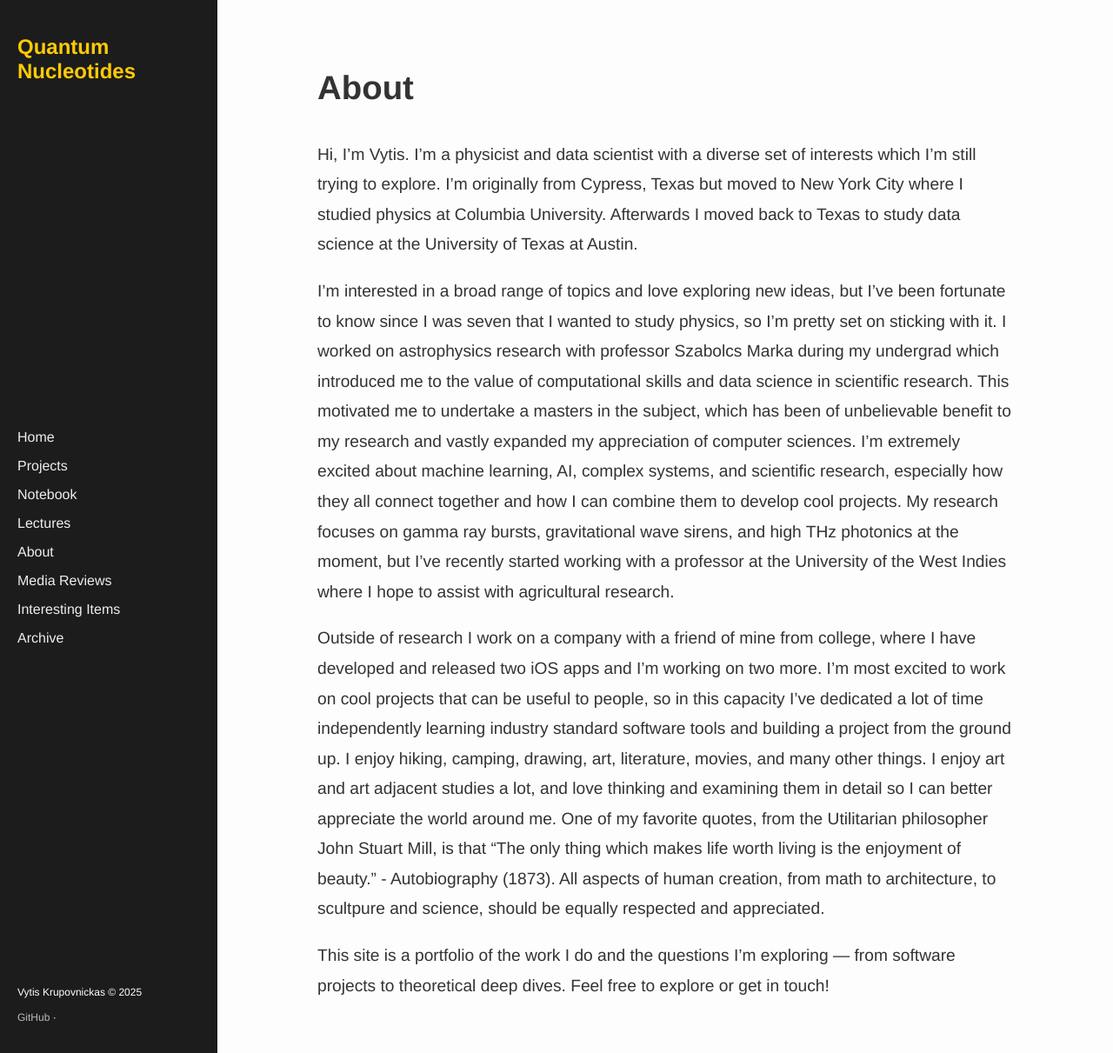
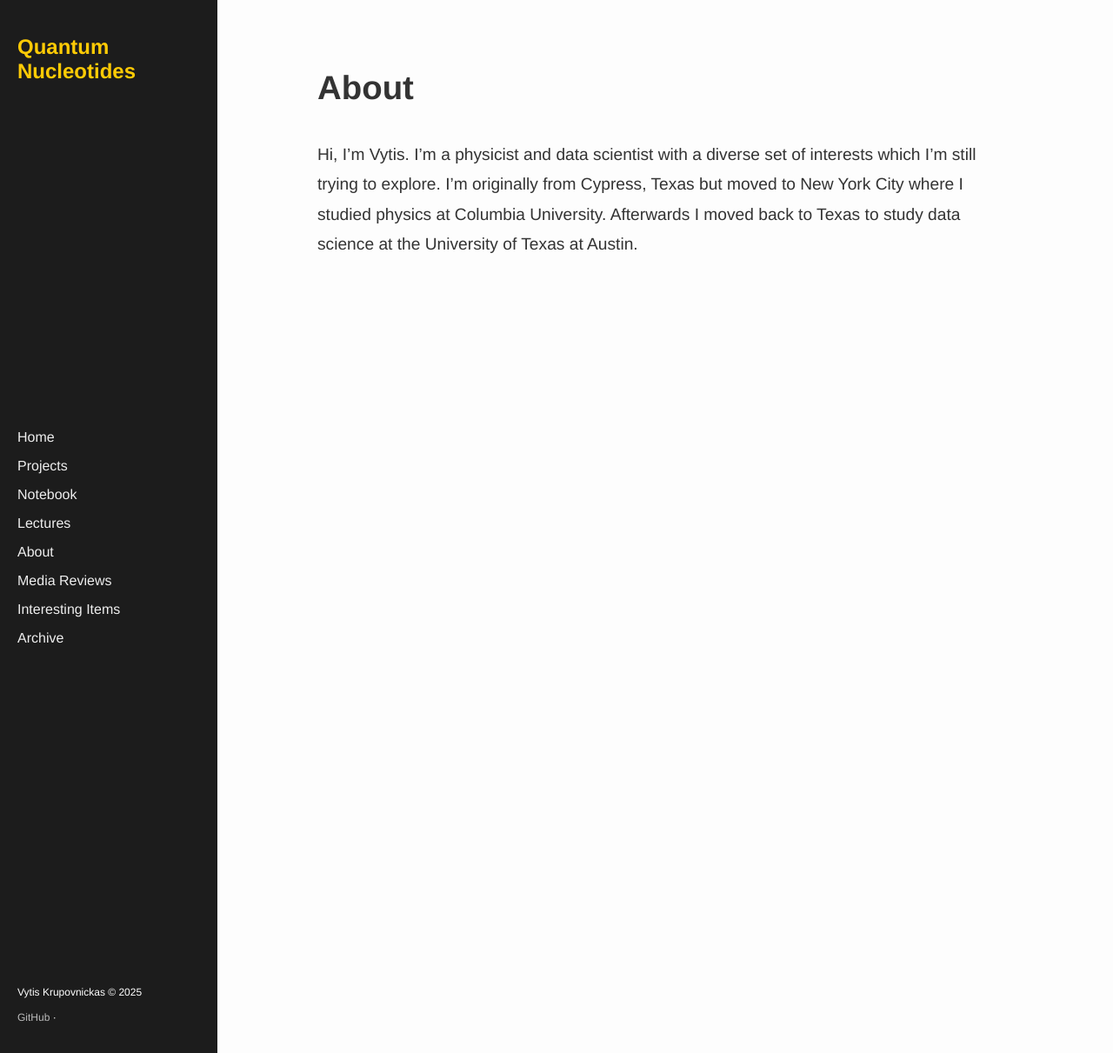
Before and after one commit to Vytis-K/quantumnucleotides, a Jekyll site: the page built from about.md, in a window 1280 px wide and 1211 px high. Shown: the whole window at 87% size. Built offline with Jekyll 4.4.1, drawn with Linux system fonts in a browser that asks for light colours.

Commit message:
Lorenz post

```diff
--- a/about.md
+++ b/about.md
@@ -7,9 +7,3 @@ permalink: /about/
 # About
 
 Hi, I'm Vytis. I'm a physicist and data scientist with a diverse set of interests which I'm still trying to explore. I'm originally from Cypress, Texas but moved to New York City where I studied physics at Columbia University. Afterwards I moved back to Texas to study data science at the University of Texas at Austin.
-
-I'm interested in a broad range of topics and love exploring new ideas, but I’ve been fortunate to know since I was seven that I wanted to study physics, so I’m pretty set on sticking with it. I worked on astrophysics research with professor Szabolcs Marka during my undergrad which introduced me to the value of computational skills and data science in scientific research. This motivated me to undertake a masters in the subject, which has been of unbelievable benefit to my research and vastly expanded my appreciation of computer sciences. I'm extremely excited about machine learning, AI, complex systems, and scientific research, especially how they all connect together and how I can combine them to develop cool projects. My research focuses on gamma ray bursts, gravitational wave sirens, and high THz photonics at the moment, but I've recently started working with a professor at the University of the West Indies where I hope to assist with agricultural research.
-
-Outside of research I work on a company with a friend of mine from college, where I have developed and released two iOS apps and I'm working on two more. I'm most excited to work on cool projects that can be useful to people, so in this capacity I've dedicated a lot of time independently learning industry standard software tools and building a project from the ground up. I enjoy hiking, camping, drawing, art, literature, movies, and many other things. I enjoy art and art adjacent studies a lot, and love thinking and examining them in detail so I can better appreciate the world around me. One of my favorite quotes, from the Utilitarian philosopher John Stuart Mill, is that "The only thing which makes life worth living is the enjoyment of beauty." - Autobiography (1873). All aspects of human creation, from math to architecture, to scultpure and science, should be equally respected and appreciated.
-
-This site is a portfolio of the work I do and the questions I’m exploring — from software projects to theoretical deep dives. Feel free to explore or get in touch!
```
